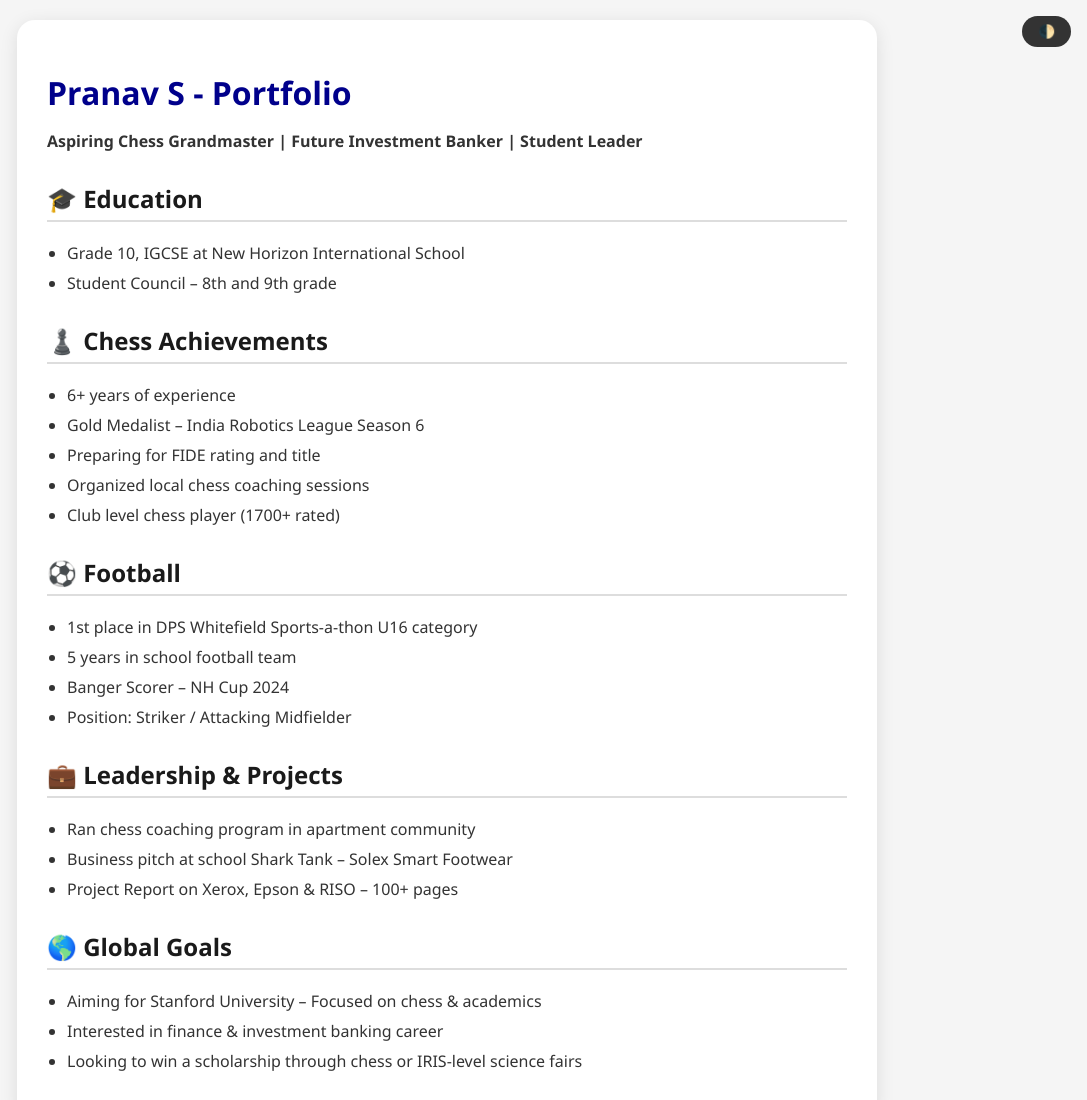
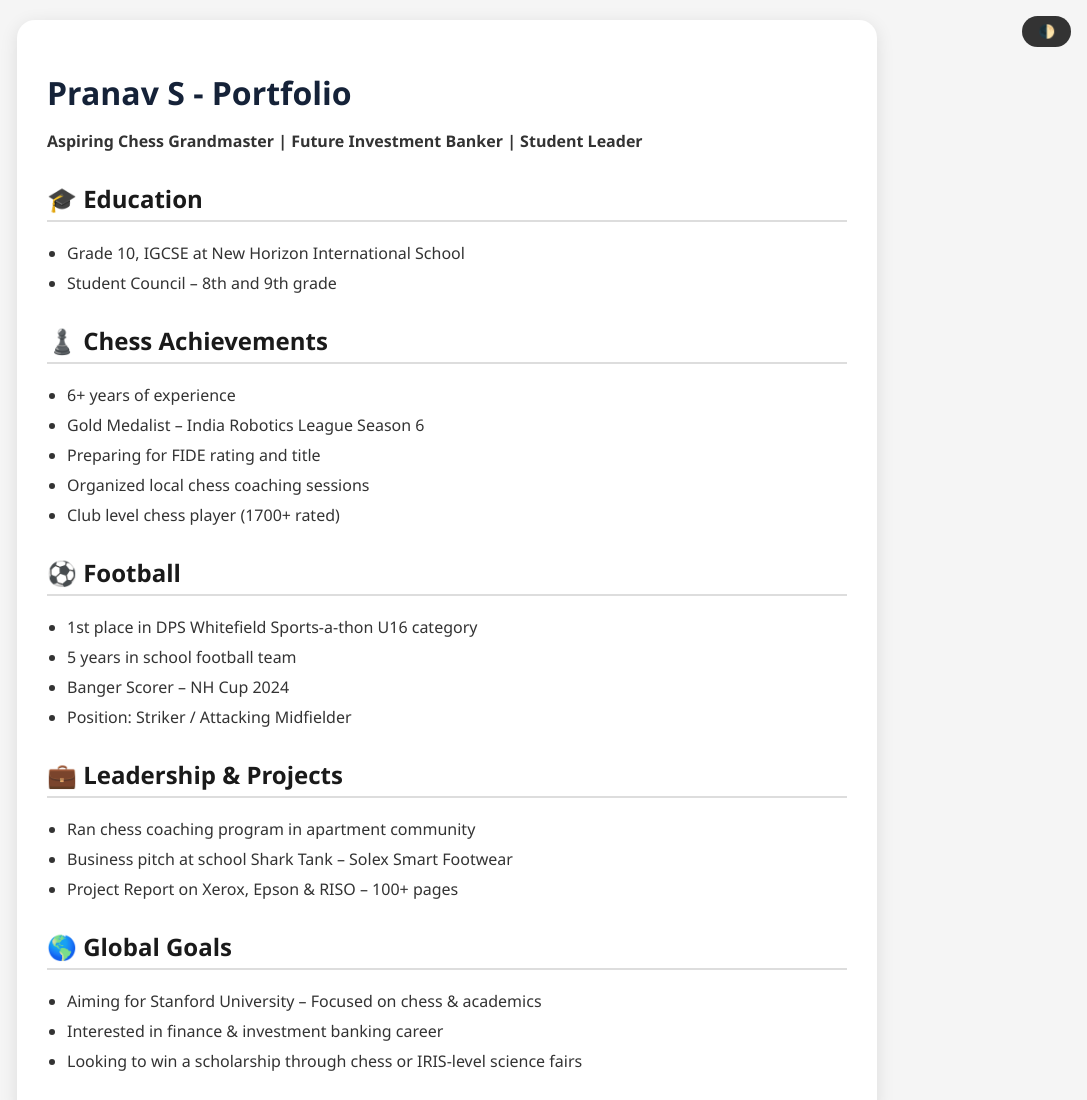
Before and after one commit to LowkeyPranav/Resume, a plain HTML site: page index.html in a window 1280 px wide. Shown: the top 1100 px of the page, without its empty margins (193-1280 px from the left). Drawn offline with Linux system fonts and the light colour scheme.

Commit message:
Update index.html

```diff
--- a/index.html
+++ b/index.html
@@ -51,7 +51,7 @@
 
     h1 {
       font-size: 2em;
-      color: #00008B;
+      color: #152238;
       margin-bottom: 5px;
     }
 
```
